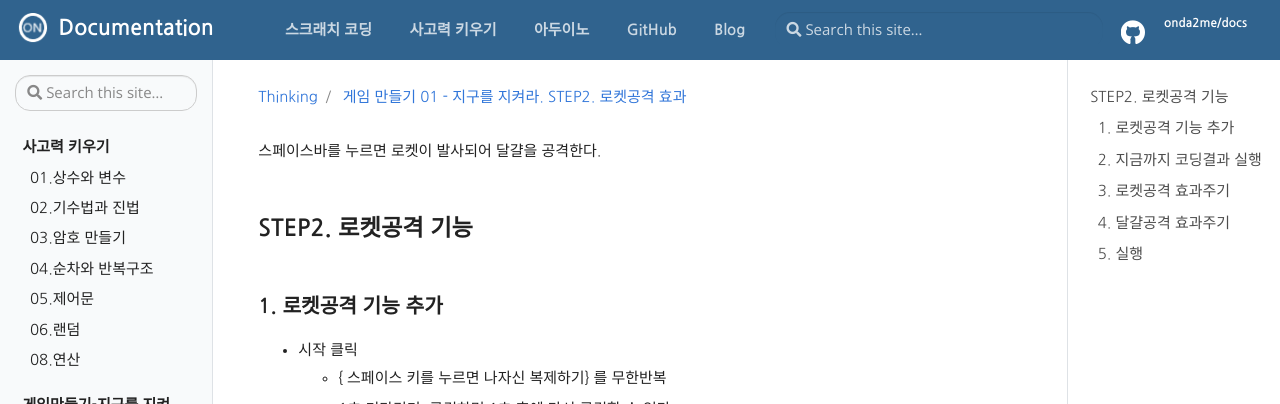
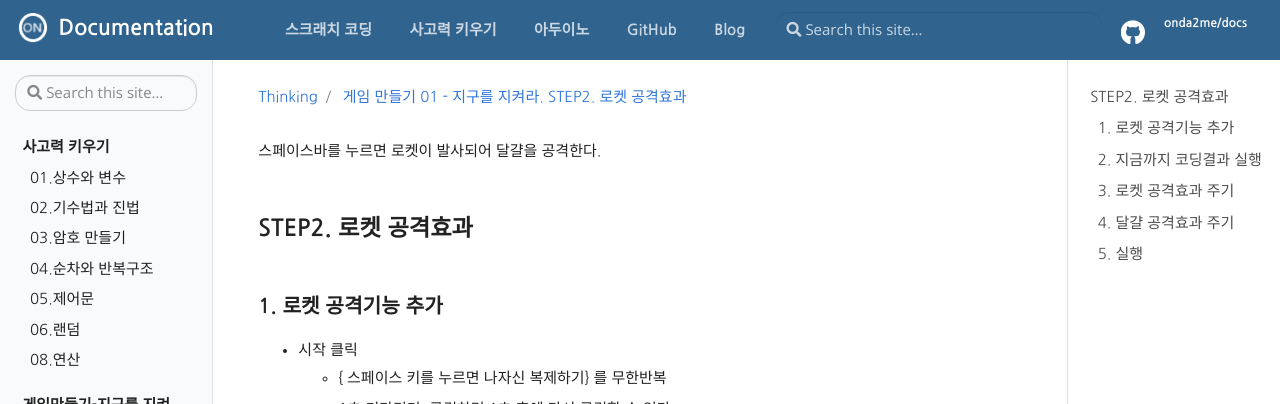
Before and after one commit to onda2me/docs, a Jekyll site: the page built from webdocs/_thinking/game02.md, in a window 1280 px wide and 1400 px high. Shown: the top 404 px of the window. Built offline with Jekyll 4.4.1, drawn with Linux system fonts in a browser that asks for light colours; some of the changed text lies outside the part shown.

Commit message:
Update game02.md

```diff
--- a/webdocs/_thinking/game02.md
+++ b/webdocs/_thinking/game02.md
@@ -1,12 +1,12 @@
 ---
-title: 게임 만들기 01 - 지구를 지켜라. STEP2. 로켓공격 효과
+title: 게임 만들기 01 - 지구를 지켜라. STEP2. 로켓 공격효과
 ---
 
 스페이스바를 누르면 로켓이 발사되어 달걀을 공격한다.
 
-# STEP2. 로켓공격 기능
+# STEP2. 로켓 공격효과
 
-## 1. 로켓공격 기능 추가
+## 1. 로켓 공격기능 추가
  + 시작 클릭
     + { 스페이스 키를 누르면 나자신 복제하기} 를 무한반복
     + 1초 기다리기; 공격하면 1초 후에 다시 공격할 수 있다.
@@ -23,7 +23,7 @@ title: 게임 만들기 01 - 지구를 지켜라. STEP2. 로켓공격 효과
 <iframe width="560" height="315" src="https://www.youtube.com/embed/WOr_qf50kyM" title="YouTube video player" frameborder="0" allow="accelerometer; autoplay; clipboard-write; encrypted-media; gyroscope; picture-in-picture" allowfullscreen></iframe>
 
 
-## 3. 로켓공격 효과주기
+## 3. 로켓 공격효과 주기
 + 복제되었을 때
     + 투명도 효과를 30만큼 바꾸기
     + 크기를 -10만큼 바꾸기
@@ -36,7 +36,7 @@ title: 게임 만들기 01 - 지구를 지켜라. STEP2. 로켓공격 효과
 
  ![]({{ site.baseurl }}/assets/images/game/egg01_05.png){: .img-thumbnail }
 
-## 4. 달걀공격 효과주기
+## 4. 달걀 공격효과 주기
 + 종료위치 신호를 받았을 때
     + 모양을 egg-b로 바꾸기
 
@@ -46,6 +46,6 @@ title: 게임 만들기 01 - 지구를 지켜라. STEP2. 로켓공격 효과
 ![]({{ site.baseurl }}/assets/images/game/egg01_06.png){: .img-thumbnail }
 
 ## 5. 실행
-+ 공격 효과가 추가된 코딩 결과 [예제보기](https://scratch.mit.edu/projects/629430809/){: .btn .btn-primary target="_blank" }
++ 공격효과가 추가된 코딩 결과 [예제보기](https://scratch.mit.edu/projects/629430809/){: .btn .btn-primary target="_blank" }
 
 <iframe src="https://scratch.mit.edu/projects/629493337/embed" allowtransparency="true" width="485" height="402" frameborder="0" scrolling="no" allowfullscreen></iframe>
```
